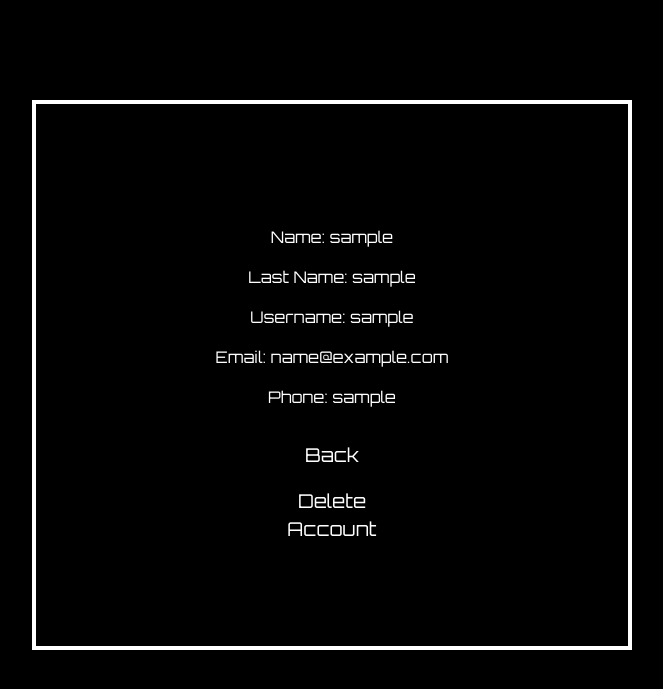
After one commit to aviasnani/The-Cosmic-Quest, a Flask app: page /profile in a window 1280 px wide. The commit adds this page. Shown: the top 689 px of the page, without its empty margins (308-971 px from the left). Run offline with Flask 3, Linux system fonts and the light colour scheme; the visitor is signed in with stand-in values (Sample User, id 1); some libraries are stand-ins or nearby versions.

Commit message:
multiple changes
added profile.html to see my account details, added functionality to logout button and added delete account button to delete the account from the database.

```diff
--- a/static/profile.css
+++ b/static/profile.css
@@ -1,13 +1,12 @@
 body{
+  background-color: black !important;
+}
+.main-div{
   display: flex;
+  flex-direction: column;
   justify-content: center;
   align-items: center;
   background-color: black;
-}
-.maindiv{
-  display: flex;
-  justify-content: center;
-  align-items: center;
 }
  .profilediv{
   display: flex;
@@ -21,7 +20,7 @@ body{
   padding-top: 20px;
  }
  .profilediv p{
-  font-family: "Orbitron", sans-serif;
+  font-family: "Orbitron" !important;
   color: #ffffff;
  }
  .profilediv button{
--- /dev/null
+++ b/templates/profile.html
@@ -0,0 +1,41 @@
+<!DOCTYPE html>
+<html lang="en">
+  <head>
+    <meta charset="UTF-8" />
+    <meta name="viewport" content="width=device-width, initial-scale=1.0" />
+    <title>My Account</title>
+    <link
+      rel="stylesheet"
+      href="https://fonts.googleapis.com/css2?family=Roboto:wght@400;700&display=swap"
+    />
+    <link
+      rel="stylesheet"
+      href="{{ url_for('static', filename='profile.css') }}"
+    />
+    <link rel="preconnect" href="https://fonts.googleapis.com" />
+    <link rel="preconnect" href="https://fonts.gstatic.com" crossorigin />
+    <link
+      href="https://fonts.googleapis.com/css2?family=Orbitron:wght@400..900&family=Play:wght@400;700&display=swap"
+      rel="stylesheet"
+    />
+    <link
+      href="https://cdn.jsdelivr.net/npm/bootstrap@5.3.3/dist/css/bootstrap.min.css"
+      rel="stylesheet"
+    />
+  </head>
+  <body>
+    <div class="main-div">
+      <div class="profilediv">
+        <p>Name: {{first_name}}</p>
+        <p>Last Name: {{last_name}}</p>
+        <p>Username: {{username}}</p>
+        <p>Email: {{email}}</p>
+        <p>Phone: {{phone}}</p>
+        <a href="{{url_for('dashboard')}}"><button>Back</button></a>
+        <a href="{{url_for('delete_user', user_id=user_id)}}"
+          ><button>Delete Account</button></a
+        >
+      </div>
+    </div>
+  </body>
+</html>
--- a/user.py
+++ b/user.py
@@ -139,7 +139,8 @@ def profile():
   email = current_user.email
   phone = current_user.phone
   username = current_user.username
-  return render_template('profile.html', first_name = first_name, last_name = last_name, email = email, phone = phone, username=username)
+  user_id=current_user.id
+  return render_template('profile.html', first_name = first_name, last_name = last_name, email = email, phone = phone, username=username, user_id=user_id)
 
 @app.route('/logout', methods=["GET", "POST"])
 @login_required
@@ -385,4 +386,4 @@ def delete_user(user_id):
 if __name__ == '__main__':
   with app.app_context():
     db.create_all()
-  app.run(debug=True)
+  app.run(debug=True,host="0.0.0.0",port = 5001)
```
Also changed, not shown: templates/dashboard.html (+23 -8 lines), instance/database.db.
